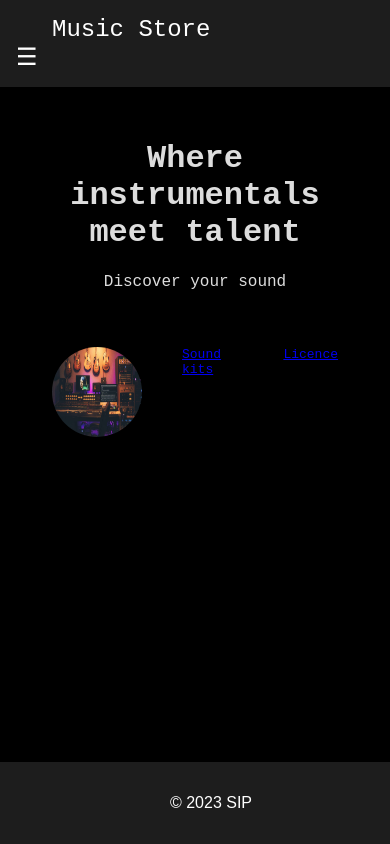
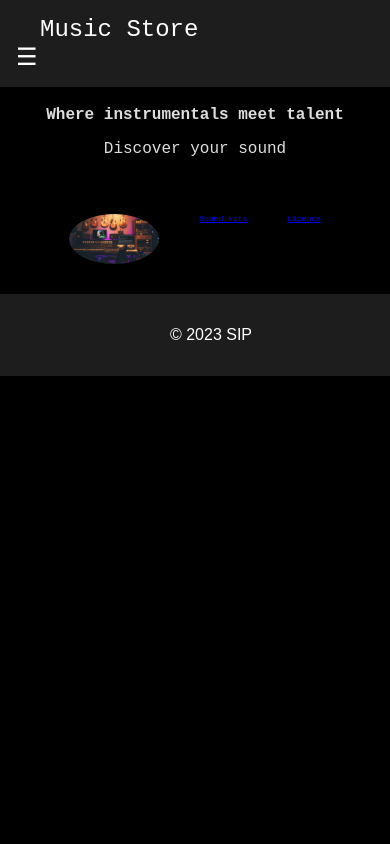
Before and after one commit to sip357/Music-Store, a Next.js app: page / in a window 390 px wide. Shown: the top 844 px of the page. Built offline with nearby package versions, Linux system fonts and the light colour scheme.

Commit message:
Made website a little bit responsive

```diff
--- a/app/styles/globals.css
+++ b/app/styles/globals.css
@@ -1,5 +1,3 @@
-/* app/globals.css */
-
 body {
   font-family: Arial, sans-serif;
   margin: 0;
@@ -8,68 +6,62 @@ body {
   overflow-x: hidden;
 }
 
-  /*header {
-    background: #272727;
-    padding: 1rem;
-  }*/
-
+/* Responsive navigation */
 nav a {
   color: white;
   margin: 0 1rem;
-    text-decoration: whitesmoke;
+  text-decoration: none;
+  font-size: 1rem;
 }
 
 main {
   padding: 2rem;
 }
 
+/* Responsive footer */
 footer {
   background: #1d1d1d;
   color: white;
   text-align: center;
   padding: 1rem;
-    position: absolute;
-    bottom: 0;
   width: 100%;
 }
 
-  body {
-    margin: 0;
-    font-family: Arial, Helvetica, sans-serif;
-  }
-
-  div{
+div {
   color: #ddd;
 }
 
-  div h1{
-    text-align:center;
+div h1 {
+  text-align: center;
   font-family: 'Courier New', Courier, monospace;
-    font-size: xx-large;
+  font-size: 2rem;
   font-weight: bold;
 }
 
-  div p{
+div p {
   font-family: 'Courier New', Courier, monospace;
   text-align: center;
   position: relative;
 }
 
-  div a{
+div a {
   padding: 20px;
   margin-top: 20px;
   font-family: 'Courier New', Courier;
-    font-size: small;
+  font-size: 0.875rem;
 }
 
-  .container{
+.container {
   display: flex;
   justify-content: center;
+  flex-wrap: wrap;
 }
 
 img {
   border-radius: 60%;
   transition: all 0.3s ease;
+  max-width: 100%;
+  height: auto;
 }
 
 img:hover {
@@ -106,3 +98,66 @@ body {
   visibility: visible;
   opacity: 1;
 }
+
+/* Media queries for responsiveness */
+@media (max-width: 1200px) {
+  div h1 {
+    font-size: 1.75rem;
+  }
+
+  div a {
+    font-size: 0.875rem;
+  }
+}
+
+@media (max-width: 992px) {
+  main {
+    padding: 1.5rem;
+  }
+
+  div h1 {
+    font-size: 1.5rem;
+  }
+
+  div a {
+    font-size: 0.75rem;
+  }
+}
+
+@media (max-width: 768px) {
+  main {
+    padding: 1rem;
+  }
+
+  nav a {
+    font-size: 0.875rem;
+    margin: 0 0.5rem;
+  }
+
+  div h1 {
+    font-size: 1.25rem;
+  }
+
+  div a {
+    font-size: 0.625rem;
+  }
+}
+
+@media (max-width: 576px) {
+  main {
+    padding: 0.5rem;
+  }
+
+  nav a {
+    font-size: 0.75rem;
+    margin: 0 0.25rem;
+  }
+
+  div h1 {
+    font-size: 1rem;
+  }
+
+  div a {
+    font-size: 0.5rem;
+  }
+}
```
Lines whose indentation alone changed are shown as unchanged.
